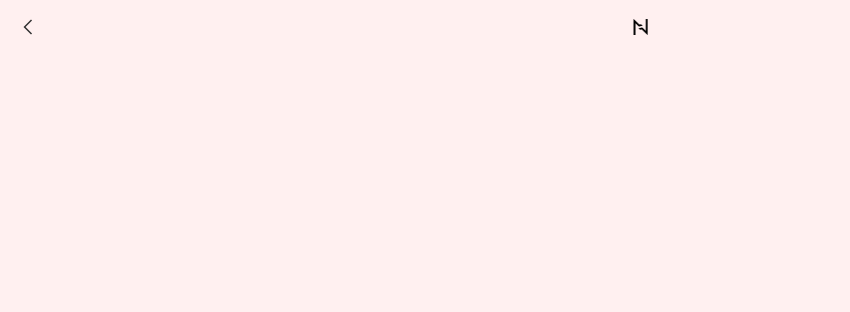
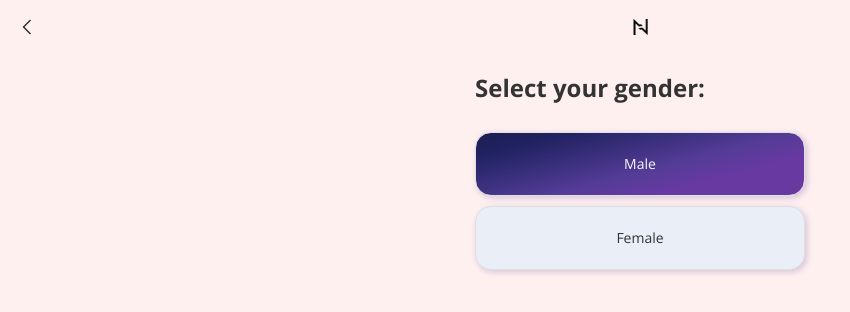
Before and after one commit to YuriiPalei/questionairre, a Next.js app: page / in a window 1280 px wide. Shown: the top 312 px of the page, without its empty margins (0-850 px from the left). Built offline with nearby package versions, Linux system fonts and the light colour scheme.

Commit message:
RadioGroup component

```diff
--- a/src/app/page.module.css
+++ b/src/app/page.module.css
@@ -1,2 +1,6 @@
 .page {
+  width: 100%;
+  display: flex;
+  justify-content: center;
+  padding-top: 20px;
 }
--- a/src/app/page.tsx
+++ b/src/app/page.tsx
@@ -1,5 +1,23 @@
+"use client";
+
+import RadioGroup from "../components/RadioGroup";
 import styles from "./page.module.css";
+import { useState } from "react";
 
 export default function Home() {
-  return <div className={styles.page}></div>;
+  const [selectedValue, setSelectedValue] = useState("male");
+
+  return (
+    <div className={styles.page}>
+      <RadioGroup
+        label="Select your gender:"
+        value={selectedValue}
+        options={[
+          { value: "male", label: "Male" },
+          { value: "female", label: "Female" },
+        ]}
+        onChange={(event) => setSelectedValue(event.target.value)}
+      />
+    </div>
+  );
 }
--- a/src/components/Header/index.tsx
+++ b/src/components/Header/index.tsx
@@ -15,8 +15,14 @@ const Header = () => {
 
   return (
     <header className={styles.header}>
-      <IconButton src={arrowIcon} className={styles.header__button_back} alt="Back" onClick={handleBack} />
+      <IconButton
+        src={arrowIcon}
+        className={styles.header__icon_button__container}
+        alt="Back"
+        onClick={handleBack}
+      />
       <Image src="/logo.webp" alt="Logo" width={15} height={16} />
+      <span className={styles.header__icon_button__container} />
     </header>
   );
 };
--- a/src/components/Header/styles.module.css
+++ b/src/components/Header/styles.module.css
@@ -2,7 +2,7 @@
   height: 54px;
   display: flex;
   align-items: center;
-  justify-content: center;
+  justify-content: space-between;
   position: relative;
 
   width: 100%;
@@ -12,8 +12,7 @@
   }
 }
 
-.header__button_back {
-  padding: 5px 8px;
-  position: absolute;
-  left: 0;
+.header__icon_button__container {
+  width: 24px;
+  height: 24px;
 }
--- a/src/components/IconButton/styles.module.css
+++ b/src/components/IconButton/styles.module.css
@@ -2,5 +2,7 @@
   background-color: transparent;
   border: none;
   display: flex;
+  align-items: center;
+  justify-content: center;
   cursor: pointer;
 }
--- /dev/null
+++ b/src/components/RadioGroup/index.tsx
@@ -0,0 +1,46 @@
+import { InputHTMLAttributes } from "react";
+import classNames from "classnames";
+import styles from "./styles.module.css";
+
+type Props = {
+  label: string;
+  value: string;
+  options: { value: string; label: string }[];
+  name: string;
+} & Pick<InputHTMLAttributes<HTMLInputElement>, "onChange">;
+
+const RadioGroup = ({ label, options, value, onChange, name }: Props) => {
+  return (
+    <div className={styles.container}>
+      <h1 id={`${name}-label`}>{label}</h1>
+      <div className={styles.radio_group} role="radiogroup" aria-labelledby={`${name}-label`}>
+        {options.map(({ value: val, label }) => {
+          const isChecked = value === val;
+          const inputId = `${name}-${val}`;
+
+          return (
+            <label
+              key={val}
+              className={classNames(styles.radio_button, {
+                [styles.radio_button__checked]: isChecked,
+              })}
+              htmlFor={inputId}
+            >
+              <input
+                id={inputId}
+                type="radio"
+                value={val}
+                checked={isChecked}
+                onChange={onChange}
+                aria-checked={isChecked}
+              />
+              <span>{label}</span>
+            </label>
+          );
+        })}
+      </div>
+    </div>
+  );
+};
+
+export default RadioGroup;
--- /dev/null
+++ b/src/components/RadioGroup/styles.module.css
@@ -0,0 +1,41 @@
+.container {
+  max-width: 330px;
+  width: 100%;
+}
+
+.radio_group {
+  padding-top: 30px;
+  display: flex;
+  flex-direction: column;
+  gap: 10px;
+  width: 100%;
+}
+
+.radio_button {
+  cursor: pointer;
+  font-size: 14px;
+  line-height: 140%;
+
+  width: 100%;
+  height: 64px;
+  border-radius: 16px;
+
+  display: flex;
+  align-items: center;
+  justify-content: center;
+
+  background-color: #eaeef7;
+  border: 1px solid #e0e0e0;
+  box-shadow: 2px 2px 6px 0 #543c9740;
+}
+
+.radio_button input[type="radio"] {
+  appearance: none;
+  background-color: transparent;
+  margin: 0;
+}
+
+.radio_button__checked {
+  background: linear-gradient(165.54deg, #141333 -33.39%, #202261 15.89%, #543c97 55.84%, #6939a2 74.96%);
+  color: #fbfbff;
+}
```
Also changed, not shown: public/arrow-back.svg (deleted).
